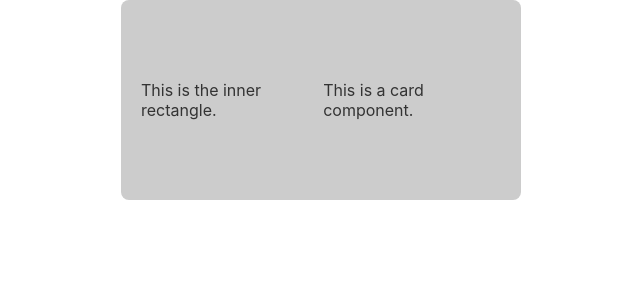
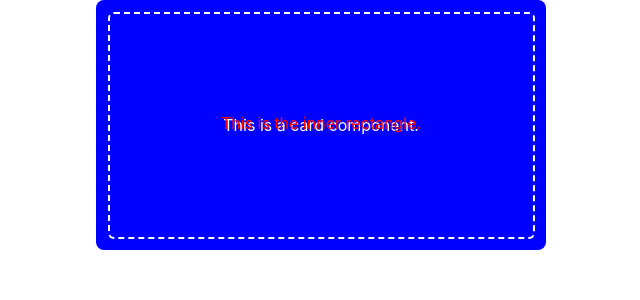
Before and after one commit to jennacioffi/personal-website, a React (Create React App) app: page / in a window 1280 px wide. Shown: the top 300 px of the page, without its empty margins (319-959 px from the left). Built offline with nearby package versions, Linux system fonts and the light colour scheme.

Commit message:
updating card component styling

```diff
--- a/src/components/Card/card.styles.js
+++ b/src/components/Card/card.styles.js
@@ -1,19 +1,30 @@
 const styles = {
   cardContainer: {
+    alignItems: "center",
     display: "flex",
     justifyContent: "center",
   },
   outerCard: {
-    width: "400px",
-    height: "200px",
-    backgroundColor: "#ccc", // Use camelCase for CSS properties
-    borderRadius: "8px", // Use quotes for property values
-    padding: "20px",
-    boxSizing: "border-box", // Use camelCase for CSS properties
-    display: "flex", // Use camelCase for CSS properties
-    justifyContent: "center", // Use camelCase for CSS properties
-    alignItems: "center", // Use camelCase for CSS properties
-    color: "#333", // Use camelCase for CSS properties
+    alignItems: "center",
+    backgroundColor: "blue",
+    borderRadius: "8px",
+    color: "white", // Text Color
+    display: "flex",
+    height: "250px",
+    justifyContent: "center",
+    position: "relative",
+    width: "450px",
+  },
+  innerRectangle: {
+    alignItems: "center",
+    border: "2px dashed #FFFFFF",
+    borderRadius: "6px",
+    color: "red",
+    height: "10%",
+    padding: "22%",
+    position: "absolute",
+    textAlign: "center",
+    width: "50%",
   },
 };
 
```
